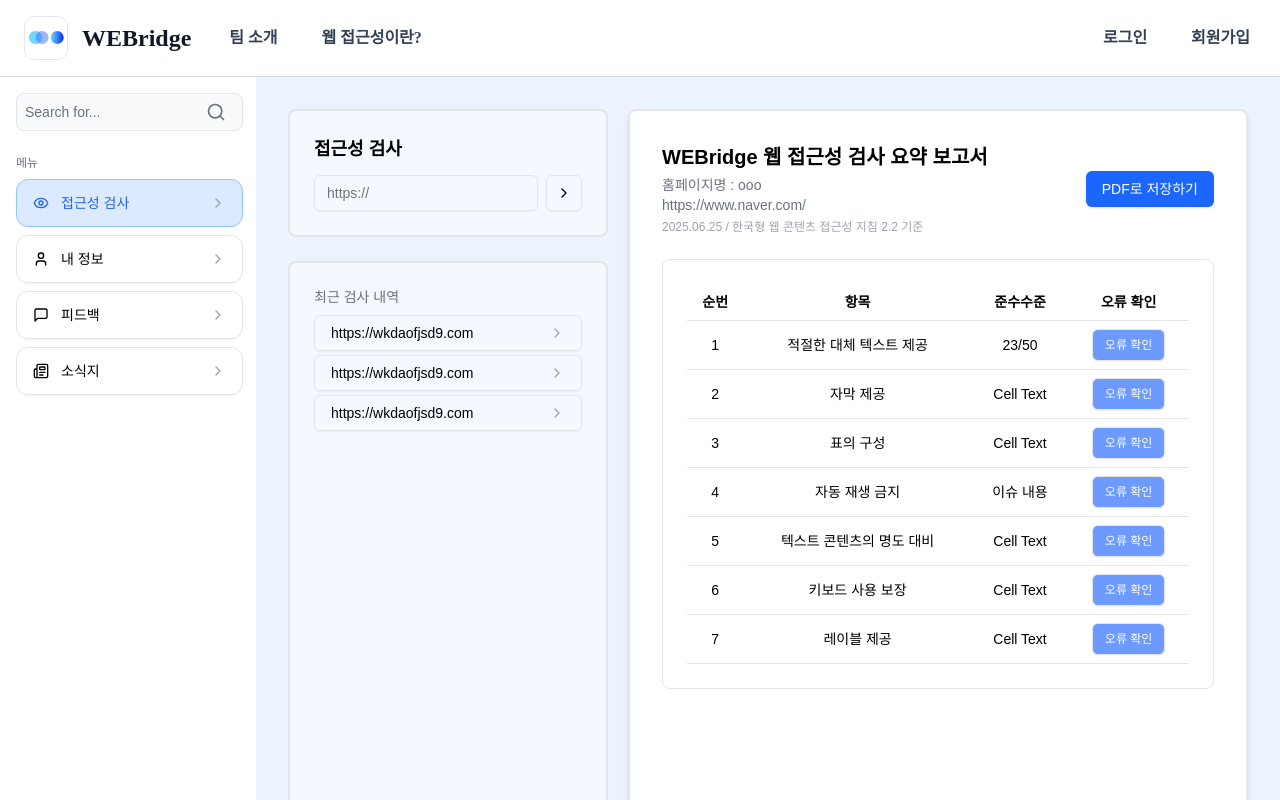
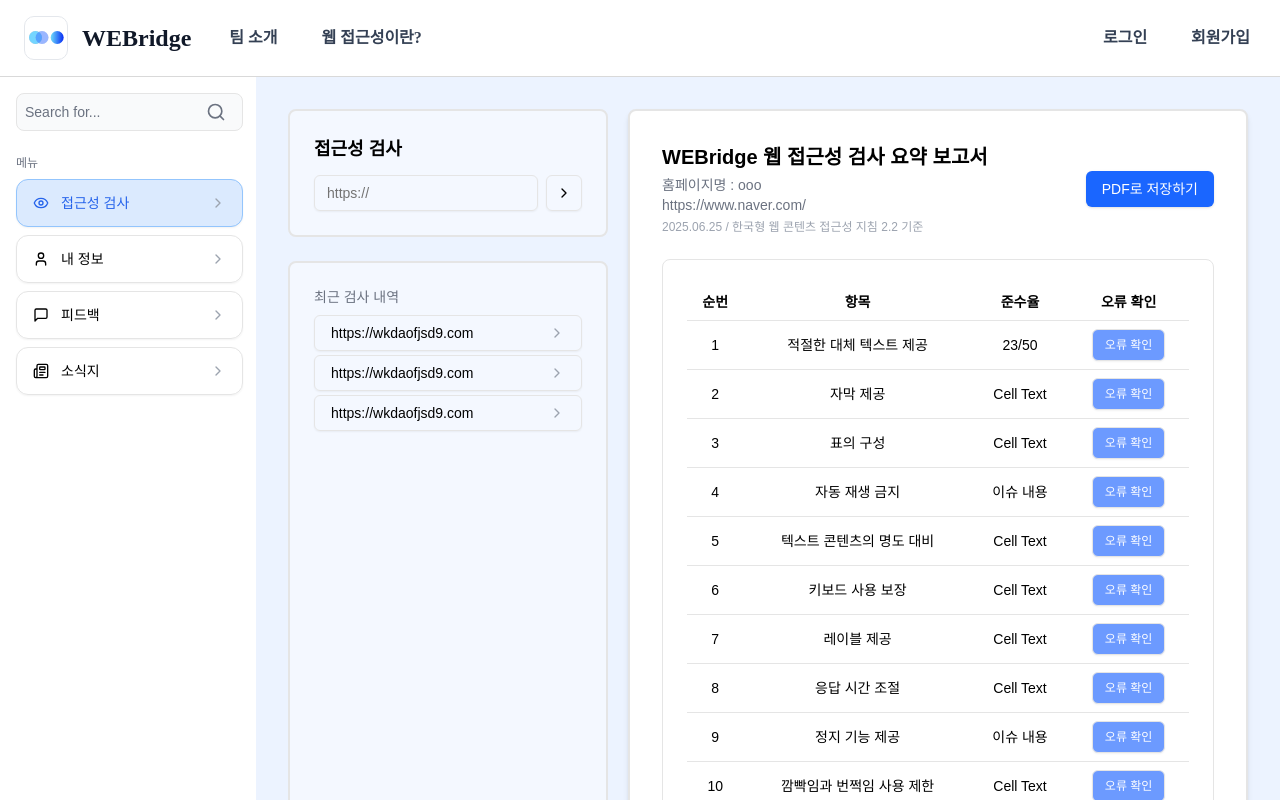
Before and after one commit to inable-it/webridge-frontend, a React (Vite) app: page /dashboard in a window 1280 px wide. Built offline with nearby package versions, Linux system fonts and the light colour scheme; sample sign-in values are in the browser's storage.

Commit message:
feat: 접근성 항목 카테고리 추가

```diff
--- a/src/pages/DashboardPage.tsx
+++ b/src/pages/DashboardPage.tsx
@@ -14,14 +14,15 @@ const resultItems = [
   { id: 2, name: "자막 제공", score: "Cell Text", type: "오류 확인" },
   { id: 3, name: "표의 구성", score: "Cell Text", type: "오류 확인" },
   { id: 4, name: "자동 재생 금지", score: "이슈 내용", type: "오류 확인" },
-  {
-    id: 5,
-    name: "텍스트 콘텐츠의 명도 대비",
-    score: "Cell Text",
-    type: "오류 확인",
-  },
+  { id: 5, name: "텍스트 콘텐츠의 명도 대비", score: "Cell Text", type: "오류 확인",},
   { id: 6, name: "키보드 사용 보장", score: "Cell Text", type: "오류 확인" },
   { id: 7, name: "레이블 제공", score: "Cell Text", type: "오류 확인" },
+  { id: 8, name: "응답 시간 조절", score: "Cell Text", type: "오류 확인" },
+  { id: 9, name: "정지 기능 제공", score: "이슈 내용", type: "오류 확인" },
+  { id: 10, name: "깜빡임과 번쩍임 사용 제한", score: "Cell Text", type: "오류 확인",},
+  { id: 11, name: "제목 제공", score: "Cell Text", type: "오류 확인" },
+  { id: 12, name: "기본 언어 표시", score: "Cell Text", type: "오류 확인" },
+  { id: 13, name: "마크업 오류 방지", score: "Cell Text", type: "오류 확인" },
 ];
 
 const DashboardPage = () => {
@@ -97,7 +98,7 @@ const DashboardPage = () => {
               <tr className="border-b">
                 <th className="p-2">순번</th>
                 <th className="p-2">항목</th>
-                <th className="p-2">준수수준</th>
+                <th className="p-2">준수율</th>
                 <th className="p-2">오류 확인</th>
               </tr>
               </thead>
```
